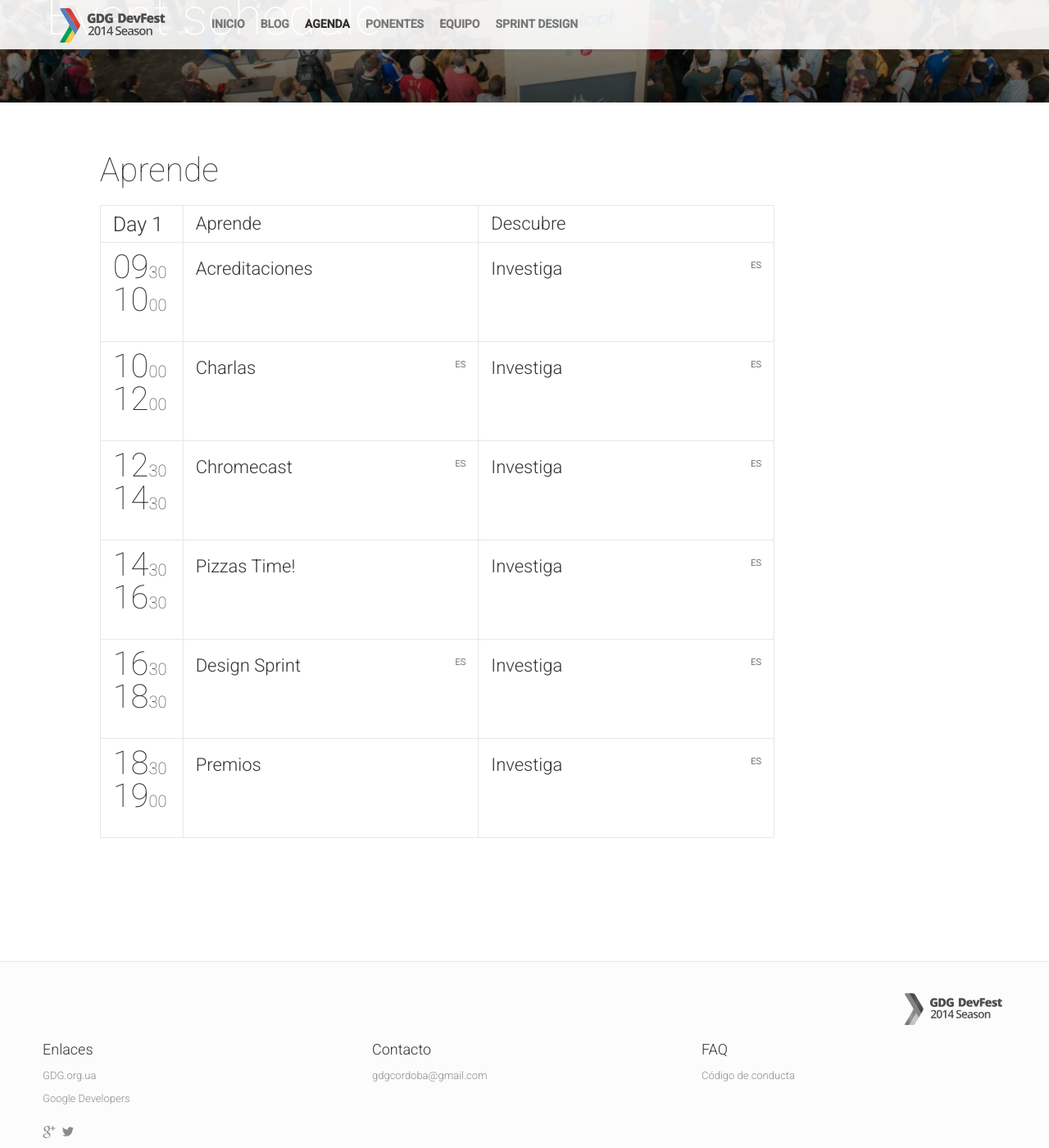
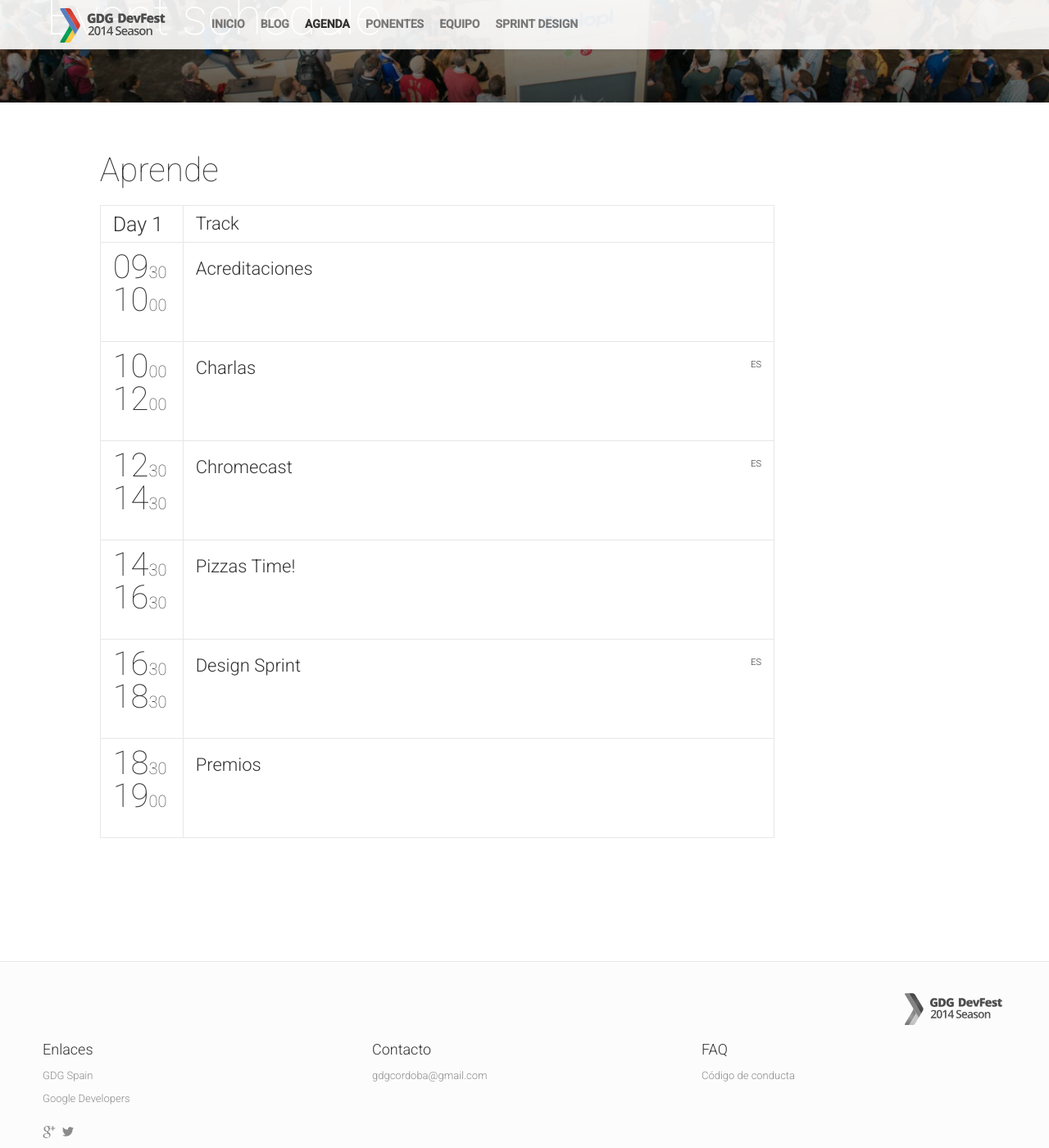
Before and after one commit to GDGCordoba/DevFest2015, a Jekyll site: the page built from schedule.html, in a window 1280 px wide and 1400 px high, scrolled down 282 px. Shown: the whole window at 82% size. Built offline with Jekyll 4.4.1, drawn with Linux system fonts in a browser that asks for light colours; nearby versions of some CDN libraries; comment, search, counter and statistics services are not loaded.

Commit message:
Change some info

```diff
--- a/_config.yml
+++ b/_config.yml
@@ -7,7 +7,7 @@
 # Site Settings
 title: "GDG DevFest Córdoba 2014"
 email: "gdgcordoba@gmail.com"
-description: "Grupo para compartir, discutir y disfrutar de las tecnologías Google en Córdoba (España)"
+description: "Los GDG DevFest son eventos a gran escala dirigidos por la comunidad y para la comunidad que se celebran anualmente por todo el mundo"
 baseurl: ""
 url: "http://cordoba.gdgdevfest.com"
 permalink: "/blog/:title"
@@ -43,9 +43,9 @@
  - {permalink: "/team/", text: "Equipo"}
  - {permalink: "/hackathon/", text: "Sprint Design"}
 bottomNavigationLinks:
- - {link: "http://gdgdevfestcordoba2014.eventbrite.es/", text: "Entradas Gratuitas"}
+ - {link: "http://gdgdevfestcordoba2014.eventbrite.es/", text: "Entrada Gratuita"}
 rightNavigationButtons:
- - {link: "http://gdgdevfestcordoba2014.eventbrite.es/", text: "Entradas Gratuitas"}
+ - {link: "http://gdgdevfestcordoba2014.eventbrite.es/", text: "Entrada Gratuita"}
 
 # Hero Block
 heroImage: "mezquita.jpg"
@@ -59,16 +59,16 @@
 # About Block
 aboutTitle: "Acerca de GDG DevFest Córdoba 2014"
 aboutBlock:
- #- {title: "Conference", image: "conference.jpg", text: "The biggest Google related event in the country carefully crafted for you by GDG community! Awesome speakers and lot's of fun!" }
+ - {title: "Charlas", image: "conference.jpg", text: "El mayor evento de Google organizado por el Google Developers Group de tu ciudad. ¡Excelentes charlas y mucha diversión!" }
+ - {title: "Sprint Design", image: "hackathon.jpg", text: "¡Pasa una tarde en una hackathon estilo libre! ¿Quieres algo de trabajo en equipo un jueves? ¡Trae a tus compañeros y participa en nuestro diseño Sprint!" }
  #- {title: "Workshops", image: "workshop.jpg", text: "Full-day of workshops, hands-on experience, hacking and debugging. Come and tame your favourite technology!" }
- - {title: "Sprint Design", image: "hackathon.jpg", text: "¡Pasa una tarde en una hackathon estilo libre! ¿Quieres algo de trabajo en equipo un jueves? ¡Trae a tus compañeros y participa en nuestro diseño Sprint!" }
 
 # Statistic Block
 statisticBlockImage: "statistic.jpg"
 statisticBlock:
  - {count: "150", specialCharacter: "+", info: "asistentes"}
- - {count: "7", specialCharacter: "+", info: "horas"}
- - {count: "3", specialCharacter: "+", info: "ponentes"}
+ - {count: "8", specialCharacter: "+", info: "horas"}
+ - {count: "4", specialCharacter: "+", info: "ponentes"}
 
 # Latest News Block
 latestNewsTitle: "Últimas noticias"
@@ -133,7 +133,7 @@
  -
   title: "Enlaces"
   links:
-   - {link: "http://gdg.org.ua", text: "GDG.org.ua"}
+   - {link: "http://www.gdgspain.org/", text: "GDG Spain"}
    - {link: "https://developers.google.com", text: "Google Developers"}
  -
   title: "Contacto"
@@ -189,7 +189,8 @@
 prizesTitle: "Premios"
 prizes:
 # - {title: "3nd Place", image: "prize-2.png", info: "Camisetas"}
- - {title: "Primer Premio", image: "prize-1.png", info: "Dispositivo Android Wear"}
+ - {title: "", image: "", info: ""}
+ - {title: "Mejor Diseño Android Wear", image: "prize-2.png", info: "Dispositivo Android Wear"}
  - {title: "Más Twittero", image: "prize-3.png", info: "Chromecast"}
 
 # Hackathon Location Block
--- a/_data/schedule.yml
+++ b/_data/schedule.yml
@@ -2,37 +2,37 @@
   date: "31-10-2014"
   dateReadable: "Aprende"
   tracks:
-    - {title: "Aprende", color: "#90be4e"}
-    - {title: "Descubre", color: "#03a9f4"}
+    - {title: "Track", color: "#90be4e"}
+#    - {title: "Descubre", color: "#03a9f4"}
 
   timeslots:
     - {
     	startTime: "09:30", #Acreditaciones
     	endTime: "10:00",
-    	sessionIds: [603, 803]
+    	sessionIds: [603]
     }
     - {
         startTime: "10:00",#Charlas
         endTime: "12:00",
-        sessionIds: [001, 803]
+        sessionIds: [001]
     }
     - {
         startTime: "12:30",#Chromecast
         endTime: "14:30",
-        sessionIds: [002, 803]
+        sessionIds: [002]
     }
     - {
     	startTime: "14:30",#Almuerzo
     	endTime: "16:30",
-    	sessionIds: [503, 803]
+    	sessionIds: [503]
     }
     - {
     	startTime: "16:30",#Design Sprint
     	endTime: "18:30",
-    	sessionIds: [003, 803]
+    	sessionIds: [003]
     }
     - {
         startTime: "18:30",#Premios
         endTime: "19:00",
-        sessionIds: [703, 803]
+        sessionIds: [703]
     }
--- a/index.html
+++ b/index.html
@@ -20,5 +20,3 @@
  {% include twitter-feed.html %}
 
  {% include partners.html %}
-
- {% include subscribe.html %}
```
Also changed, not shown: img/hackathon/prize-2.png (added).
